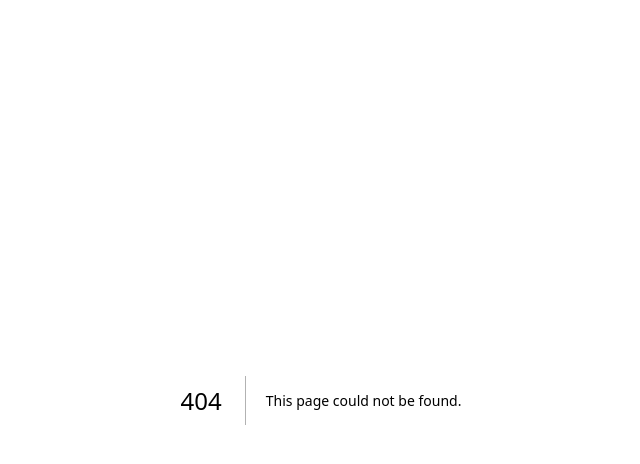
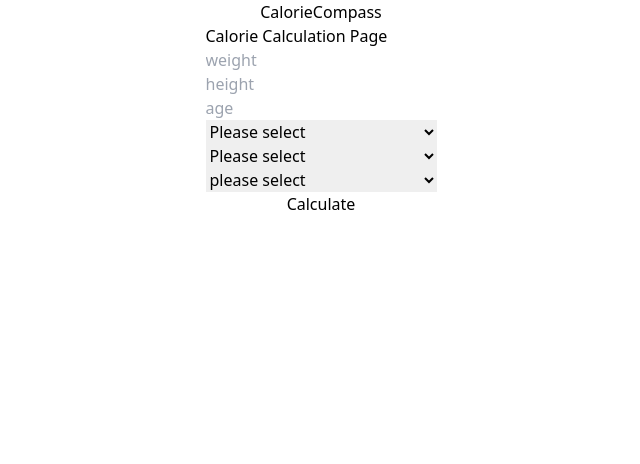
Before and after one commit to MustafaRavullu/calorie-compass, a Next.js app: page /calorie-need in a window 1280 px wide. Before the commit this address had no page. Shown: the top 464 px of the page, without its empty margins (319-959 px from the left). Built offline with nearby package versions, Linux system fonts and the light colour scheme.

Commit message:
feat: create calorie calculation process

```diff
--- /dev/null
+++ b/src/app/calorie-need/page.js
@@ -0,0 +1,166 @@
+"use client";
+
+import Link from "next/link";
+import { useState, useRef } from "react";
+import { calculateDailyCalorieNeed } from "@/utils";
+import useAppStore from "@/store";
+
+function CalorieNeed() {
+  // Hooks
+  const calorieNeedModal = useRef(null);
+
+  // States
+  const [calorieNeedCalculationInfo, setCalorieNeedCalculationInfo] = useState({
+    weight: "",
+    height: "",
+    age: "",
+    gender: "",
+    activityLevel: "",
+    goal: "",
+  });
+  const dailyCalorieNeed = useAppStore((state) => state.dailyCalorieNeed);
+  const setDailyCalorieNeed = useAppStore((state) => state.setDailyCalorieNeed);
+  const [isMissingValue, setIsMissingValue] = useState(false);
+
+  // Functions
+  /**
+   *
+   * @param {object} obj
+   * @returns {boolean}
+   */
+  function checkForEmptyValues(obj) {
+    for (const key in obj) {
+      if (obj[key] === "") {
+        return true;
+      }
+    }
+    return false;
+  }
+
+  function handleCalorieNeedCalculation() {
+    if (!checkForEmptyValues(calorieNeedCalculationInfo)) {
+      const calculatedCalorieNeed = Math.floor(
+        calculateDailyCalorieNeed(calorieNeedCalculationInfo)
+      );
+      setDailyCalorieNeed(calculatedCalorieNeed);
+      setIsMissingValue(false);
+      calorieNeedModal?.current?.showModal();
+      localStorage.setItem(
+        "daily-calorie-need",
+        JSON.stringify(calculatedCalorieNeed)
+      );
+    } else {
+      setIsMissingValue(true);
+    }
+  }
+
+  return (
+    <main>
+      <p>Calorie Calculation Page</p>
+
+      {/* Error message if there is a missing value in the form submit */}
+      {isMissingValue && (
+        <p className="text-red-500">There is a missing value.</p>
+      )}
+
+      {/* Calorie need calculation form */}
+      <form className="flex flex-col">
+        <input
+          id="first-input"
+          type="number"
+          placeholder="weight"
+          value={calorieNeedCalculationInfo.weight}
+          onChange={(event) =>
+            setCalorieNeedCalculationInfo({
+              ...calorieNeedCalculationInfo,
+              weight: Number(event.target.value),
+            })
+          }
+        />
+        <input
+          type="number"
+          placeholder="height"
+          value={calorieNeedCalculationInfo.height}
+          onChange={(event) =>
+            setCalorieNeedCalculationInfo({
+              ...calorieNeedCalculationInfo,
+              height: Number(event.target.value),
+            })
+          }
+        />
+        <input
+          type="number"
+          placeholder="age"
+          value={calorieNeedCalculationInfo.age}
+          onChange={(event) =>
+            setCalorieNeedCalculationInfo({
+              ...calorieNeedCalculationInfo,
+              age: Number(event.target.value),
+            })
+          }
+        />
+        <select
+          id="gender"
+          value={calorieNeedCalculationInfo.gender}
+          onChange={(event) =>
+            setCalorieNeedCalculationInfo({
+              ...calorieNeedCalculationInfo,
+              gender: event.target.value,
+            })
+          }
+        >
+          <option value="">Please select</option>
+          <option value="male">Male</option>
+          <option value="female">Female</option>
+        </select>
+        <select
+          id="activity-level"
+          value={calorieNeedCalculationInfo.activityLevel}
+          onChange={(event) =>
+            setCalorieNeedCalculationInfo({
+              ...calorieNeedCalculationInfo,
+              activityLevel: event.target.value,
+            })
+          }
+        >
+          <option value="">Please select</option>
+          <option value="sedentary">sedentary</option>
+          <option value="lightly-active">lightly active</option>
+          <option value="moderately-active">moderately active</option>
+          <option value="very-active">very active</option>
+          <option value="extra-active">extra active</option>
+        </select>
+        <select
+          id="goal"
+          value={calorieNeedCalculationInfo.goal}
+          onChange={(event) =>
+            setCalorieNeedCalculationInfo({
+              ...calorieNeedCalculationInfo,
+              goal: event.target.value,
+            })
+          }
+        >
+          <option value="">please select</option>
+          <option value="gain">gain</option>
+          <option value="maintain">maintain</option>
+          <option value="lose">lose</option>
+        </select>
+        <button type="button" onClick={handleCalorieNeedCalculation}>
+          Calculate
+        </button>
+      </form>
+
+      {/* Modal to show the calculated calorie need */}
+      <dialog ref={calorieNeedModal}>
+        <p>
+          This is your daily calorie goal to {calorieNeedCalculationInfo.goal}{" "}
+          weight
+        </p>
+        <span>{dailyCalorieNeed}</span>
+        <Link href="/diet">Continue</Link>
+      </dialog>
+    </main>
+  );
+}
+
+export default CalorieNeed;
--- /dev/null
+++ b/src/app/diet/page.js
@@ -0,0 +1,9 @@
+function Diet() {
+  return (
+    <main>
+      <p>Diet page</p>
+    </main>
+  );
+}
+
+export default Diet;
--- a/src/app/layout.js
+++ b/src/app/layout.js
@@ -1,3 +1,4 @@
+import Header from "@/components/header";
 import "./globals.css";
 
 export const metadata = {
@@ -8,7 +9,10 @@
 export default function RootLayout({ children }) {
   return (
     <html lang="en">
-      <body>{children}</body>
+      <body className="min-h-screen flex flex-col items-center">
+        <Header />
+        {children}
+      </body>
     </html>
   );
 }
--- a/src/app/page.js
+++ b/src/app/page.js
@@ -1,3 +1,9 @@
+import Link from "next/link";
 export default function Home() {
-  return <div></div>;
+  return (
+    <main>
+      <p>Landing Page</p>
+      <Link href="/calorie-need">Start</Link>
+    </main>
+  );
 }
--- /dev/null
+++ b/src/components/header.js
@@ -0,0 +1,9 @@
+function Header() {
+  return (
+    <header>
+      <p>CalorieCompass</p>
+    </header>
+  );
+}
+
+export default Header;
--- /dev/null
+++ b/src/store.js
@@ -0,0 +1,8 @@
+import { create } from "zustand";
+
+const useAppStore = create((set) => ({
+  dailyCalorieNeed: 0,
+  setDailyCalorieNeed: (value) => set({ dailyCalorieNeed: value }),
+}));
+
+export default useAppStore;
--- /dev/null
+++ b/src/utils.js
@@ -0,0 +1,24 @@
+/**
+ *
+ * @param {object} obj - User's physical information
+ * @returns {number} - Calorie need according to goal
+ */
+export function calculateDailyCalorieNeed(obj) {
+  const { weight, height, age, gender, activityLevel, goal } = obj;
+  const genderCoefficient = gender === "male" ? 5 : -161;
+  const basalMetabolicRate =
+    10 * weight + 6.25 * height - 5 * age + genderCoefficient;
+  const calorieGoal = goal === "gain" ? 500 : goal === "lose" ? -500 : 0;
+  switch (activityLevel) {
+    case "sedentary":
+      return basalMetabolicRate * 1.2 + calorieGoal;
+    case "lightly-active":
+      return basalMetabolicRate * 1.375 + calorieGoal;
+    case "moderately-active":
+      return basalMetabolicRate * 1.55 + calorieGoal;
+    case "very-active":
+      return basalMetabolicRate * 1.725 + calorieGoal;
+    case "extra-active":
+      return basalMetabolicRate * 1.9 + calorieGoal;
+  }
+}
```
Also changed, not shown: package.json (+5 -4 lines), 1 other file (tests, documents, lock files or other folders).
